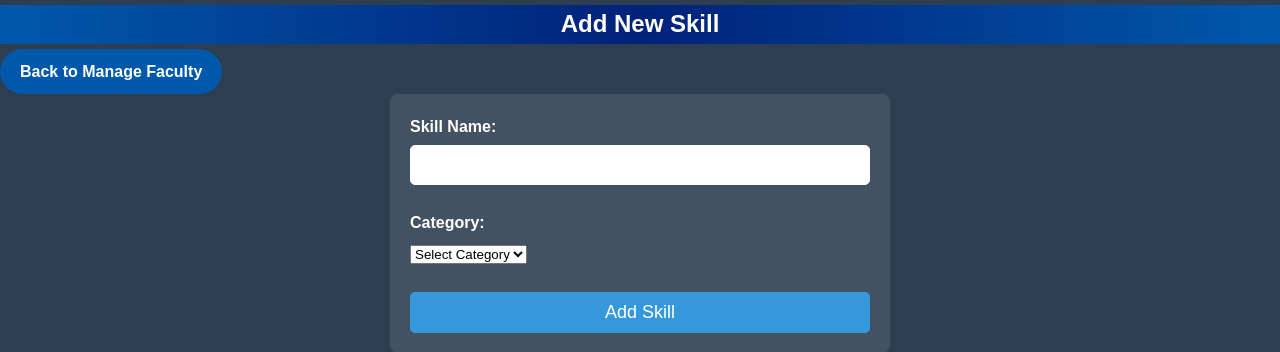
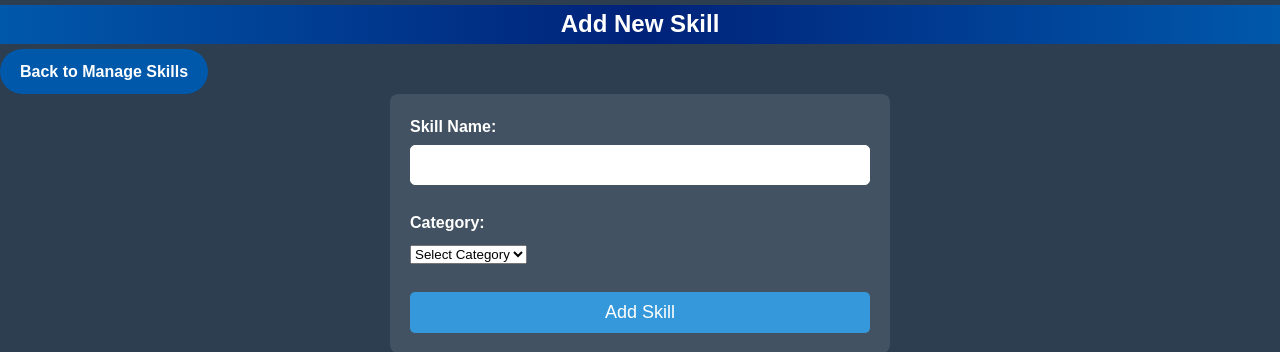
Before and after one commit to arfahh/Student-Matchmaking-System, a PHP site: page /add_skill.php?adid=0 in a window 1280 px wide. Shown: the part 112-464 px from the top of the page. Run offline with PHP 8.4, Linux system fonts and the light colour scheme; a stand-in replaces the project's code that opens the database connection.

Commit message:
Update add_skill.php

```diff
--- a/add_skill.php
+++ b/add_skill.php
@@ -149,7 +149,7 @@ $conn->close();
 </head>
 <body>
     <h1>Add New Skill</h1>
-    <a href="manage_faculty.php?adid=0" class="back-btn">Back to Manage Faculty</a>
+    <a href="manage_skills.php?adid=0" class="back-btn">Back to Manage Skills</a>
 
     <form action="add_skill.php?adid=0" method="POST">
         <label for="skill_name">Skill Name:</label>
```
